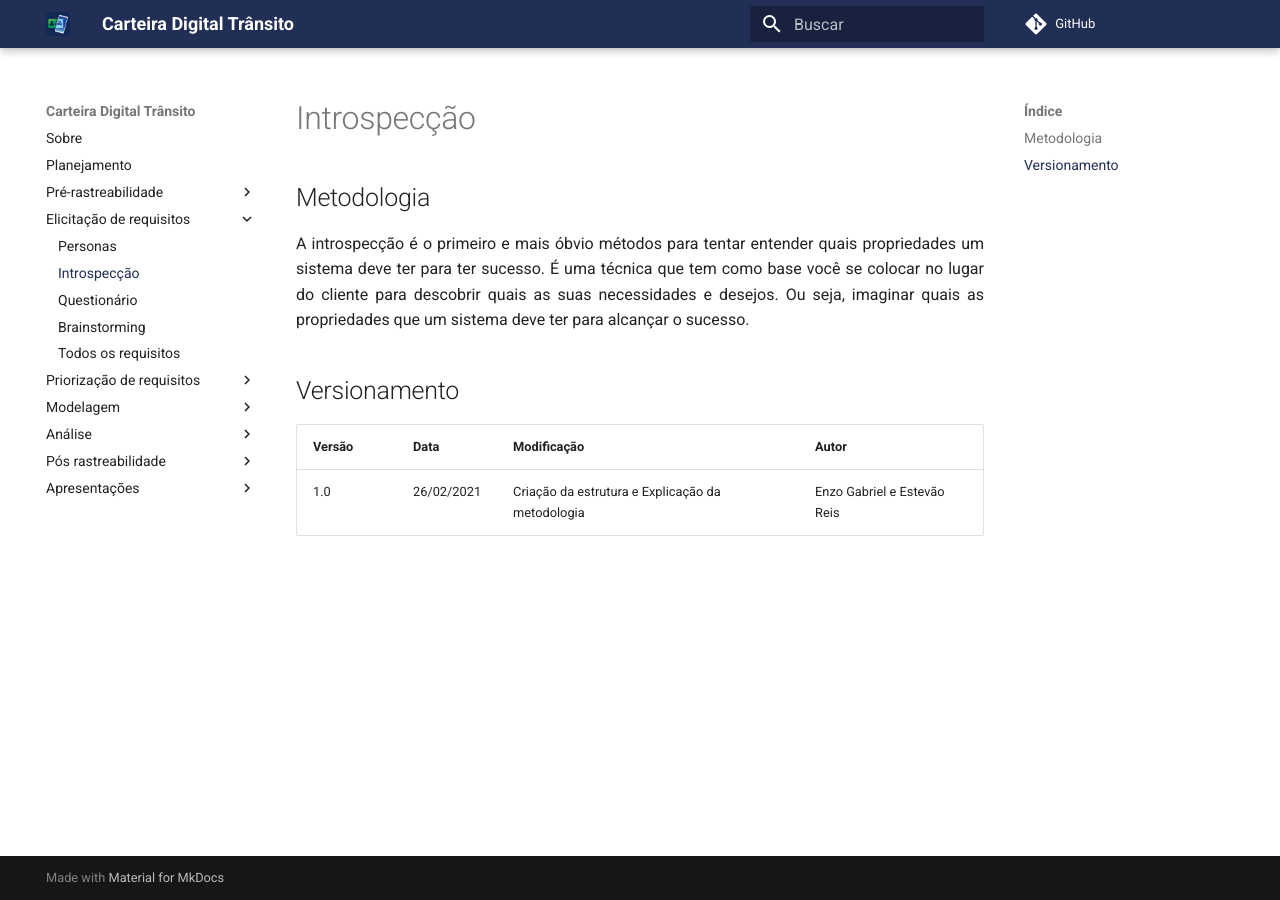
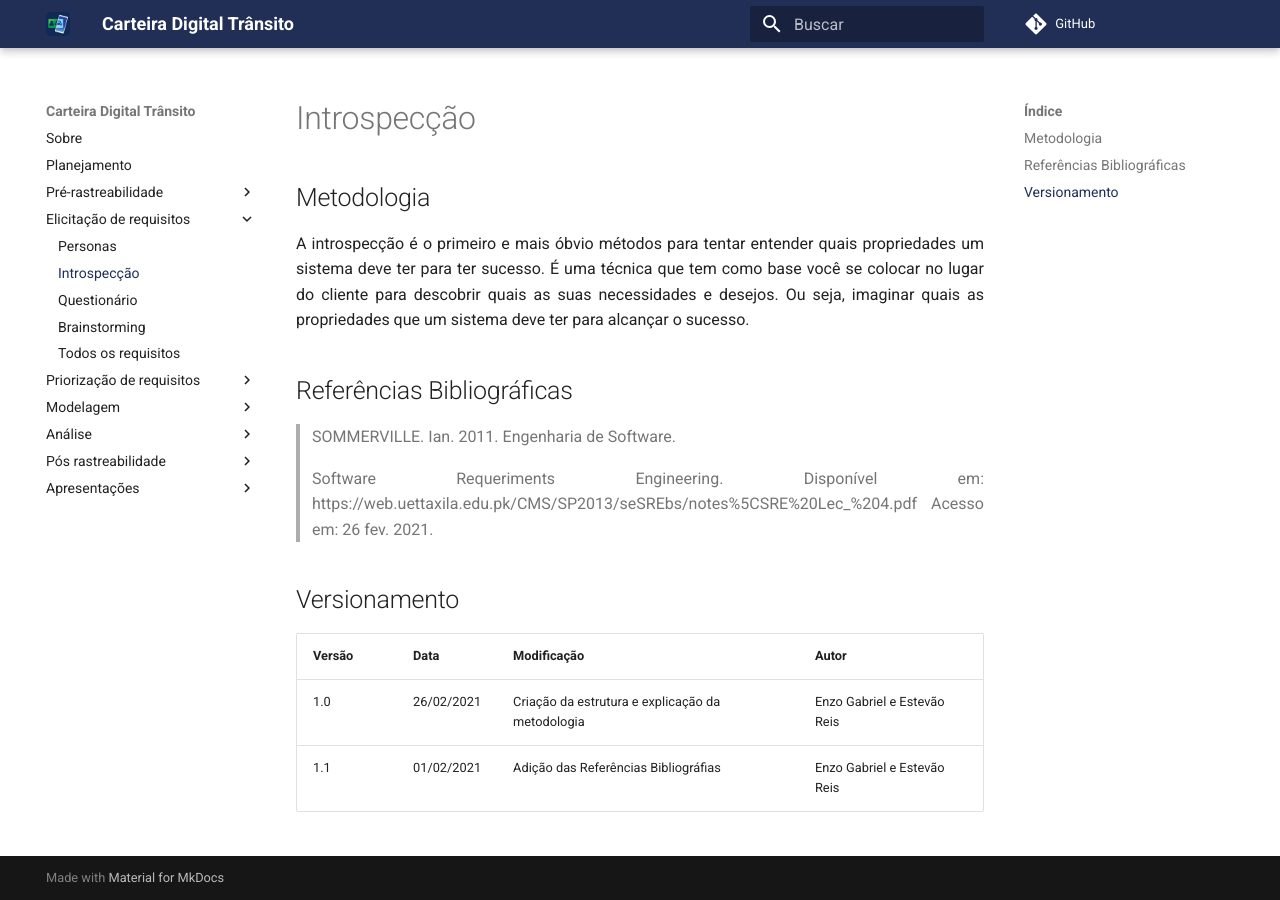
Before and after one commit to sergiosacj/2020.2-CarteiraDigitalTransito, an MkDocs documentation site: the page built from docs/elicitacao/introspeccao.md, in a window 1280 px wide. Built offline with MkDocs 1.6.1 and Material for MkDocs 9.7.7, drawn with Linux system fonts in a browser that asks for light colours; comment, search, counter and statistics services are not loaded.

Commit message:
(#21) Adição das referências bibliográficas
Co-authored-by: Estevão reis <estevaoreis1587@gmail.com>

```diff
--- a/docs/elicitacao/introspeccao.md
+++ b/docs/elicitacao/introspeccao.md
@@ -3,7 +3,14 @@
 A introspecção é o primeiro e mais óbvio métodos para tentar entender quais propriedades um sistema deve ter para ter sucesso.
 É uma técnica que tem como base você se colocar no lugar do cliente para descobrir quais as suas necessidades e desejos. Ou seja, imaginar quais as propriedades que um sistema deve ter para alcançar o sucesso.
 
+## Referências Bibliográficas
+
+>SOMMERVILLE. Ian. 2011. Engenharia de Software.
+
+>Software Requeriments Engineering. Disponível em: https://web.uettaxila.edu.pk/CMS/SP2013/seSREbs/notes%5CSRE%20Lec_%204.pdf Acesso em: 26 fev. 2021.
+
 ## Versionamento
 | Versão | Data | Modificação | Autor |
 |--|--|--|--|
-| 1.0 | 26/02/2021 | Criação da estrutura e Explicação da metodologia | Enzo Gabriel e Estevão Reis|
+| 1.0 | 26/02/2021 | Criação da estrutura e explicação da metodologia | Enzo Gabriel e Estevão Reis|
+| 1.1 | 01/02/2021 | Adição das Referências Bibliográfias | Enzo Gabriel e Estevão Reis|
```
